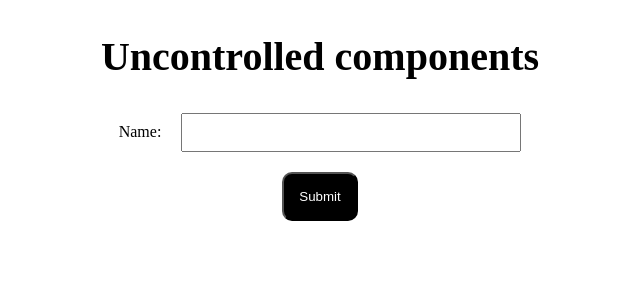
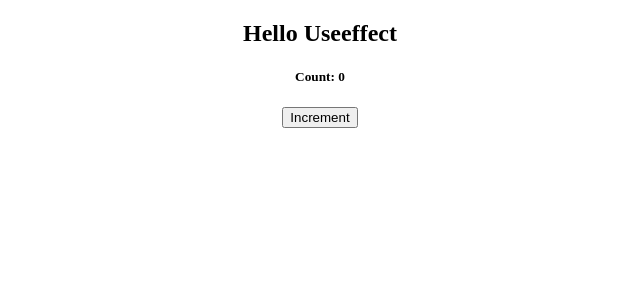
Before and after one commit to Hrithiksaini2000/React-Course-S, a React (Vite) app: page / in a window 1280 px wide. Shown: the top 300 px of the page, without its empty margins (320-960 px from the left). Built offline with nearby package versions, Linux system fonts and the light colour scheme.

Commit message:
Use effect is added

```diff
--- /dev/null
+++ b/src/components/Hooks/UseEffect/Useffect.jsx
@@ -0,0 +1,23 @@
+import { useEffect, useState } from "react"
+import "../UseEffect/useffect.css"
+export const Reactuseffect=()=>{
+    const [count, Setcount] = useState(0)
+    useEffect(()=>{
+        console.log("Count Value:",count)
+    },[count])
+
+    const handlecount=()=>{
+        Setcount(count+1)
+    }
+    return(
+        <>
+            <section>
+                <div className="use_center">
+                    <h1 className="use_center">Hello Useeffect</h1>
+                    <h5>Count: {count}</h5>
+                    <button onClick={handlecount}>Increment</button>
+                </div>
+            </section>
+        </>
+    )
+}
--- /dev/null
+++ b/src/components/Hooks/UseEffect/useffect.css
@@ -0,0 +1,3 @@
+.use_center{
+    text-align: center;
+}
--- a/src/main.jsx
+++ b/src/main.jsx
@@ -5,7 +5,8 @@ import { createRoot } from 'react-dom/client'
 // import { LiftingState } from './components/LiftingStateUp/LiftingState'
 // import { Short_circuit } from './components/Short_circuit_evaution/Short_circuit'
 // import { New_count } from './components/Challenges/Challenge_state_2'
-import { Controlledform } from './components/Controlled_components/Controlled'
+// import { Controlledform } from './components/Controlled_components/Controlled'
+import { Reactuseffect } from './components/Hooks/UseEffect/Useffect'
 // import './index.css'
 // import App from './App.jsx'
 // import Jsx from './components/Jsx/Jsx.jsx'
@@ -49,6 +50,7 @@ createRoot(document.getElementById('root')).render(
     {/* <LiftingState/> */}
     {/* <Short_circuit/> */}
     {/* <New_count/> */}
-    <Controlledform/>
+    {/* <Controlledform/> */}
+    <Reactuseffect/>
   </StrictMode>,
 )
```
